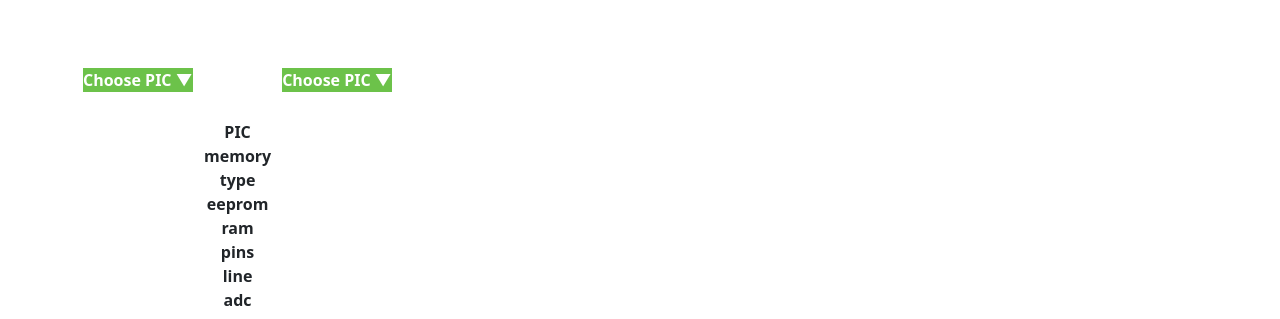
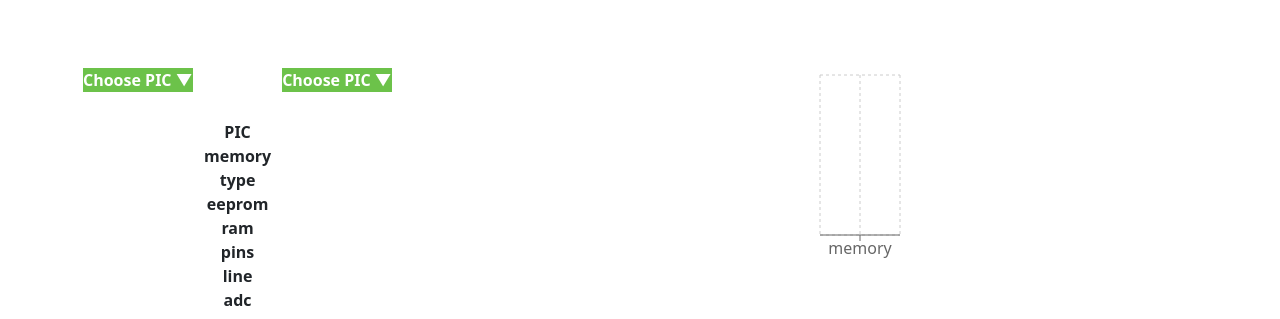
Before and after one commit to tlaloc-debug/microinfonetlify, a React (Create React App) app: page /compare_items in a window 1280 px wide. Shown: the part 475-794 px from the top of the page. Built offline with nearby package versions, Linux system fonts and the light colour scheme.

Commit message:
add charts

```diff
--- a/src/mycomparation.js
+++ b/src/mycomparation.js
@@ -3,6 +3,7 @@ import axios from "axios";
 import 'bootstrap/dist/css/bootstrap.min.css';
 import { Container, Row, Col } from 'react-bootstrap';
 import "./mycomparation.css";
+import PicCharts from "./mycharts.js";
 
 
 function Piclistcompare(props){
@@ -465,7 +466,7 @@ function Piclistcompare(props){
                         </Col>
 
                         <Col sm="8" xs="10" className={"allCharts"}>
-
+                            <PicCharts mydata={List}/>
                         </Col>
 
                     </Row>
```
